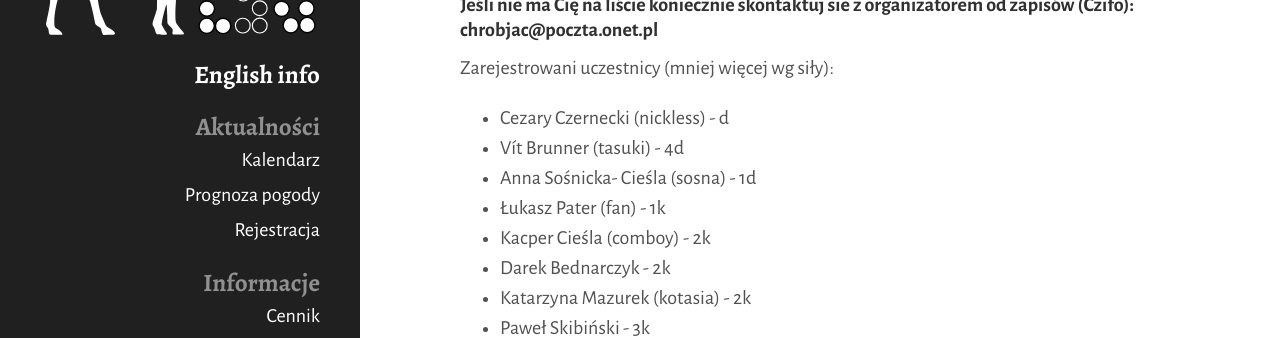
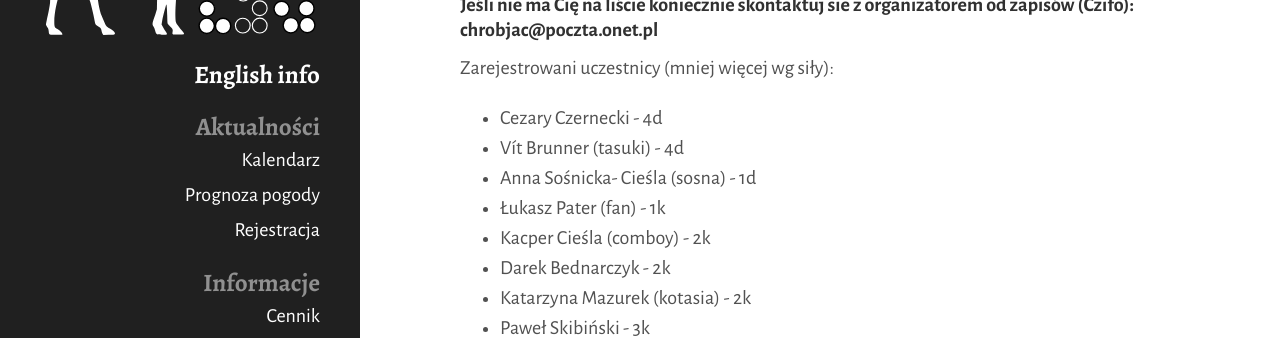
Before and after one commit to tasuki/lsg, a Jekyll site: the page built from zarejestrowani.md, in a window 1280 px wide. Shown: the part 177-515 px from the top of the page. Built offline with Jekyll 4.4.1, drawn with Linux system fonts in a browser that asks for light colours; nearby versions of some CDN libraries.

Commit message:
Update zarejestrowani.md

```diff
--- a/zarejestrowani.md
+++ b/zarejestrowani.md
@@ -11,7 +11,7 @@ Rejestracja od marca 2022!
 
 Zarejestrowani uczestnicy (mniej więcej wg siły):
 
-- Cezary Czernecki (nickless) - d
+- Cezary Czernecki - 4d
 - Vít Brunner (tasuki) - 4d
 - Anna Sośnicka- Cieśla (sosna) - 1d
 - Łukasz Pater (fan) - 1k
```
